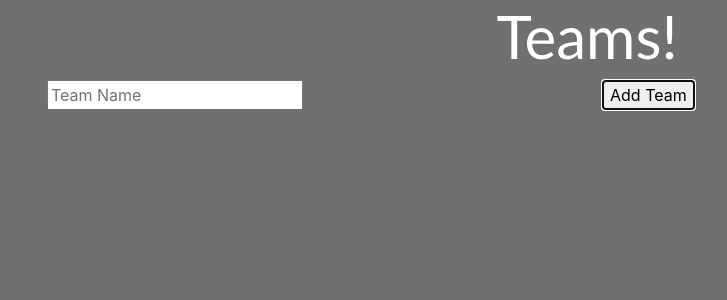
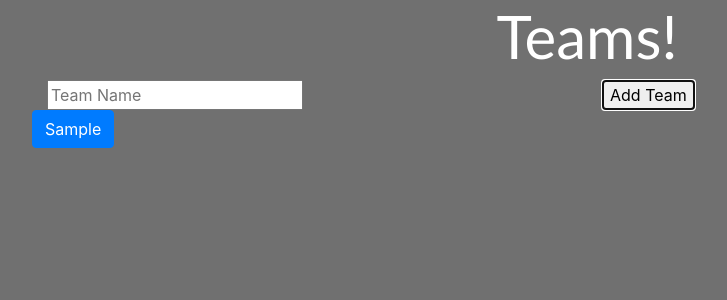
Before and after one commit to mchlp/taboo, a React (Create React App) app: page /score in a window 1280 px wide. Both pictures are taken after typing "Sample" into the empty fields and a click on the button "Add Team". Shown: the top 300 px of the page, without its empty margins (53-780 px from the left). Built offline with nearby package versions, Linux system fonts and the light colour scheme.

Commit message:
fixed AddTeam functionality

```diff
--- a/src/Components/AddTeam.js
+++ b/src/Components/AddTeam.js
@@ -4,13 +4,16 @@ import './Container.css';
 import './AddTeam.css';
 
 
-const renderedTeamNames = [];
+const rendered = []; //stores submitted names
+const teamNamesRendered = []; //rendered name button components
+
 class AddTeamButton extends Component{
     constructor(props){
         super(props);
 
         this.state ={
-            value: '',
+            value: '', //temporarily stores the onChange value
+            name: '', //value of last team name that was submitted
         };
         this.handleChange = this.handleChange.bind(this);
         this.handleSubmit = this.handleSubmit.bind(this);
@@ -18,29 +21,29 @@ class AddTeamButton extends Component{
 
     handleSubmit(event){
         event.preventDefault();
-        this.setState({value: event.target.value});
-        console.log(`saved ${this.state.value}`);
+
+        this.setState({name: this.state.value});
+        rendered.push(this.state.name);
+
+        //clearing the input form
         document.getElementById('input').value = '';
-
     }
 
     handleChange(event){
         event.preventDefault();
-        //this.setState({value: event.target.value});
-        console.log(this.state.value);
+        this.setState({value: event.target.value});
     }
 
-
     render(){
-
-        for(let i = 0; i < this.props.teamNames.length; i++){
-            renderedTeamNames.push(
+        if(!rendered.includes(this.state.name) && !(this.state.name ==='')){
+            teamNamesRendered.push(
                 <Row>
-                    <Button>
-                        {this.props.teamNames[i]}
-                    </Button>
+                    <Button>{this.state.name}</Button>
                 </Row>
             );
+            rendered.push(this.state.name);
+        }else{
+            console.log('name taken, please enter a different name');
         }
 
         return(
@@ -62,7 +65,7 @@ class AddTeamButton extends Component{
                     </Row>
                 </form>
                 <div>
-                    {renderedTeamNames}
+                    {teamNamesRendered}
                 </div>
             </Container>
 
@@ -72,14 +75,14 @@ class AddTeamButton extends Component{
 }
 
 
-console.log(renderedTeamNames);
+console.log(rendered);
 class AddTeam extends Component{
     render(){
         return(
             <body>
                 <Container>
                     <h1 className="Title" id="TeamsText">Teams!</h1>
-                    <AddTeamButton teamNames={[]}/>
+                    <AddTeamButton/>
 
                 </Container>
             </body>
```
